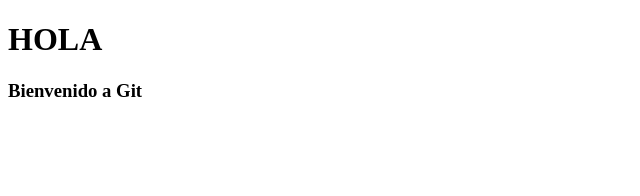
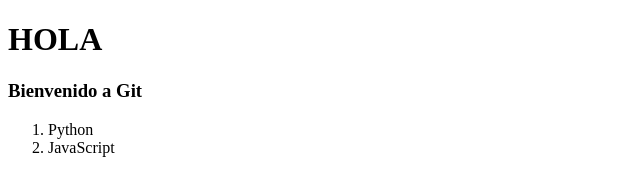
Before and after one commit to gerardoRmrz/primerRepo, a plain HTML site: page index.html in a window 1280 px wide. Shown: the whole page, without its empty margins (0-640 px from the left). Drawn offline with Linux system fonts and the light colour scheme.

Commit message:
Tercer commit

```diff
--- a/index.html
+++ b/index.html
@@ -6,6 +6,10 @@
 	<body>
 		<h1>HOLA</h1>
 		<h3>Bienvenido a Git</h3>
+		<ol>
+			<li>Python</li>
+			<li>JavaScript</li>
+		</ol>
 	</body>
 
 </html>
```
